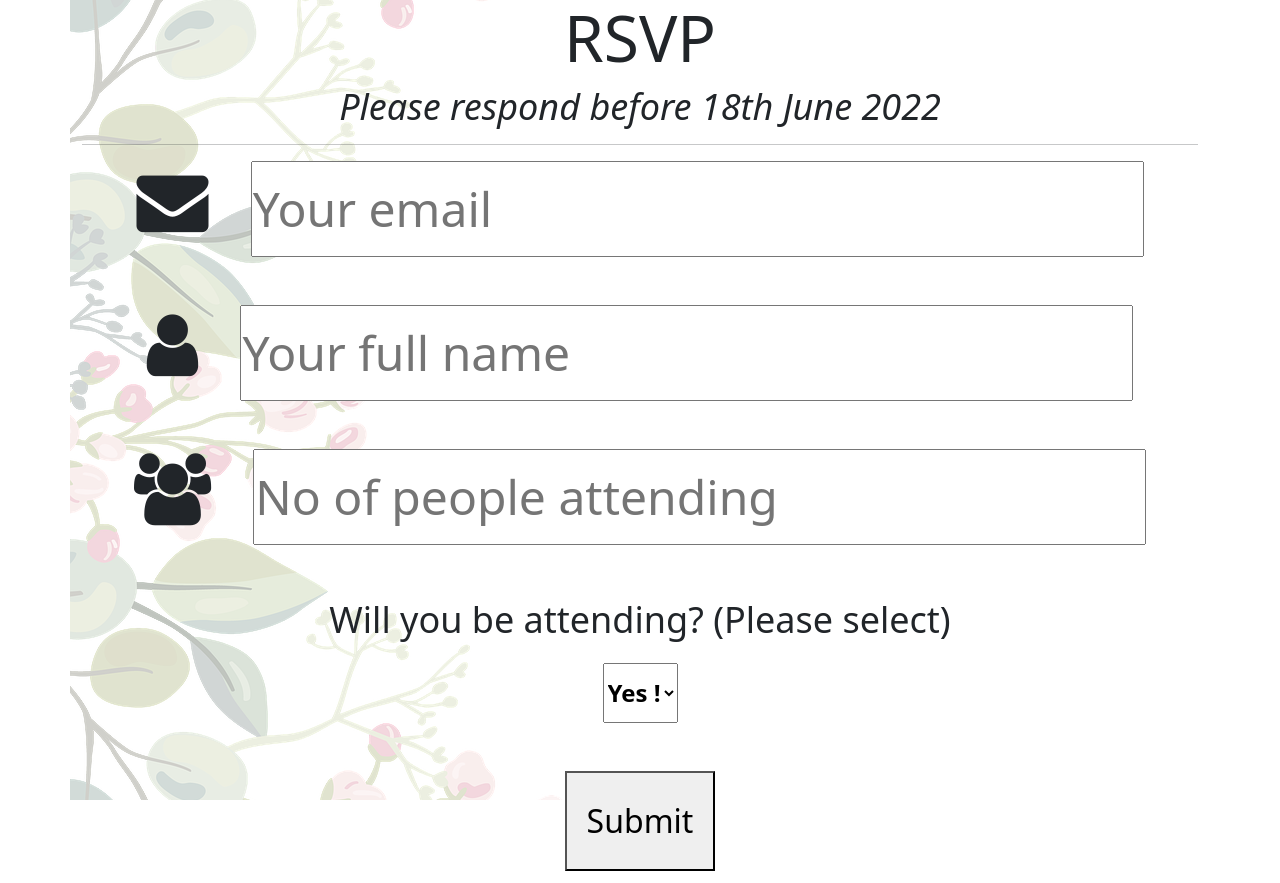
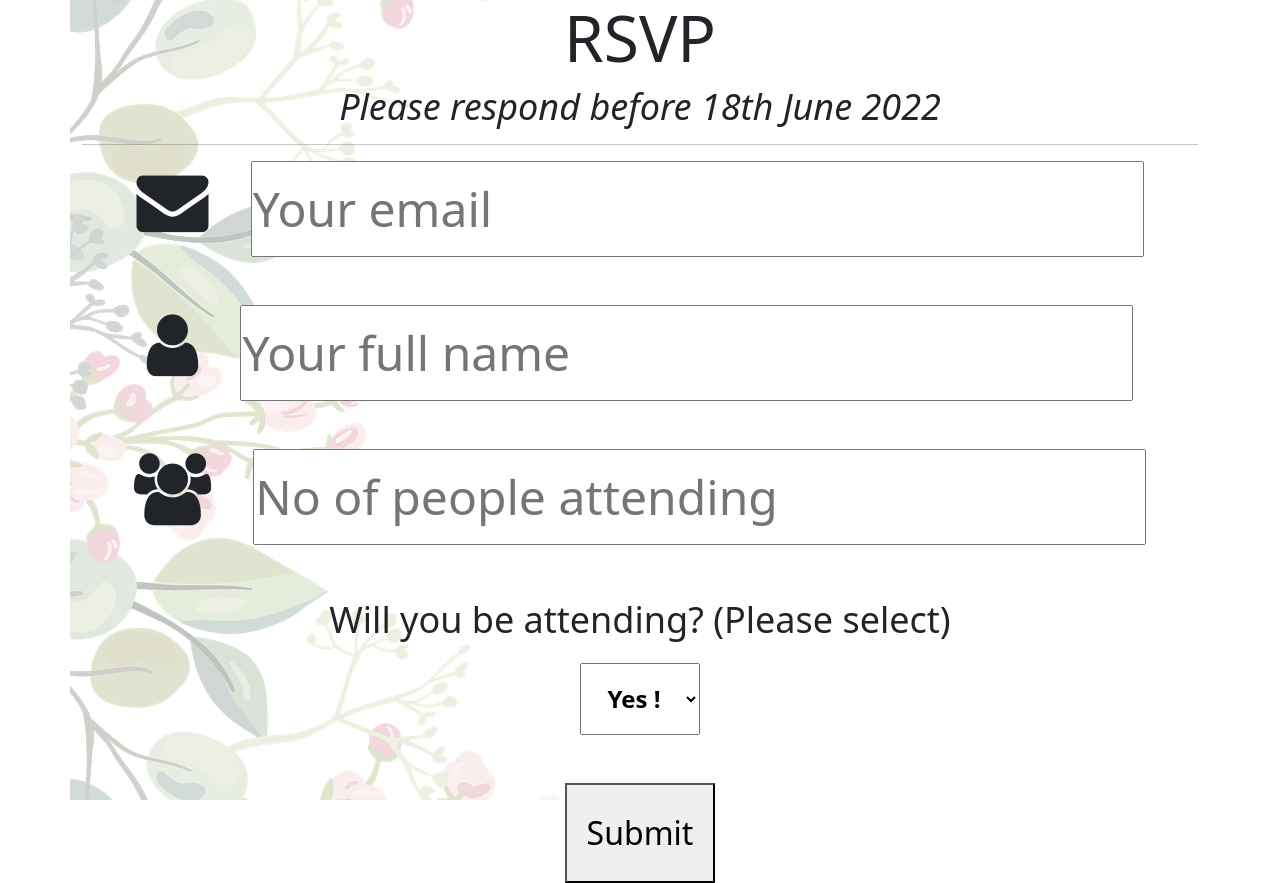
Before and after one commit to ud87/RSVP, a plain HTML site: page index.html in a window 1280 px wide. Drawn offline with nearby package versions, Linux system fonts and the light colour scheme.

Commit message:
Update styles.css

```diff
--- a/CSS/styles.css
+++ b/CSS/styles.css
@@ -52,8 +52,11 @@ input {
 }
 
 select {
-  height: 2.5em;
+  height: 3em;
+  width: 5em;
   font-weight: 700;
+  text-align: center;
+  font-size: 1em;
 }
 
 .row {
```
